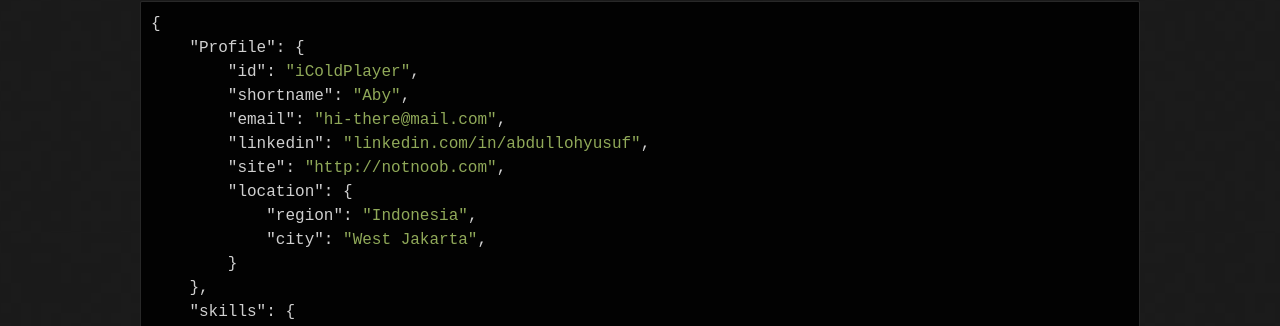
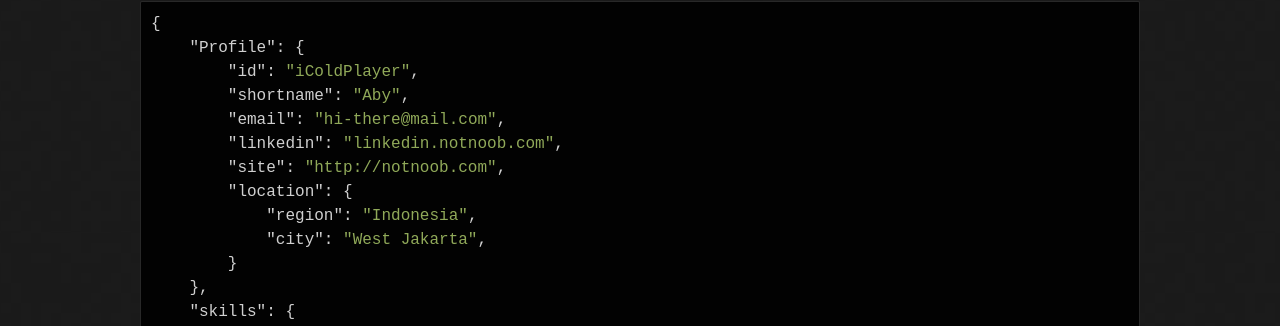
Before and after one commit to iColdPlayer/aby, a Jekyll site: the page built from index.md, in a window 1280 px wide. Shown: the part 300-626 px from the top of the page. Built offline with Jekyll 4.4.1, drawn with Linux system fonts in a browser that asks for light colours.

Commit message:
Update index.md

```diff
--- a/index.md
+++ b/index.md
@@ -10,7 +10,7 @@ layout: default
         "id": "iColdPlayer",
         "shortname": "Aby",
         "email": "hi-there@mail.com",
-        "linkedin": "linkedin.com/in/abdullohyusuf",
+        "linkedin": "linkedin.notnoob.com",
         "site": "http://notnoob.com",
         "location": {
             "region": "Indonesia",
```
